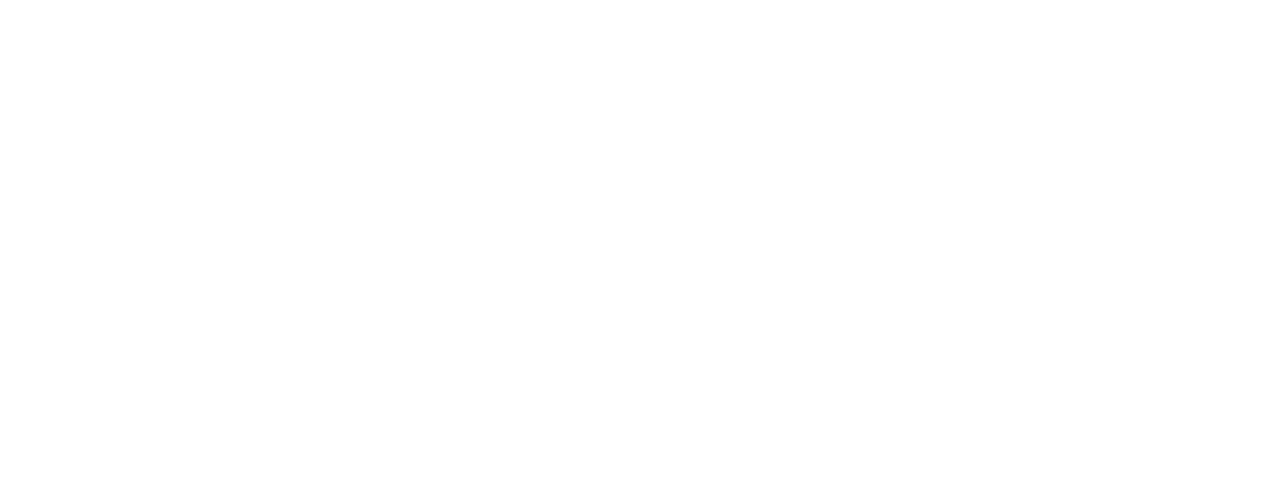
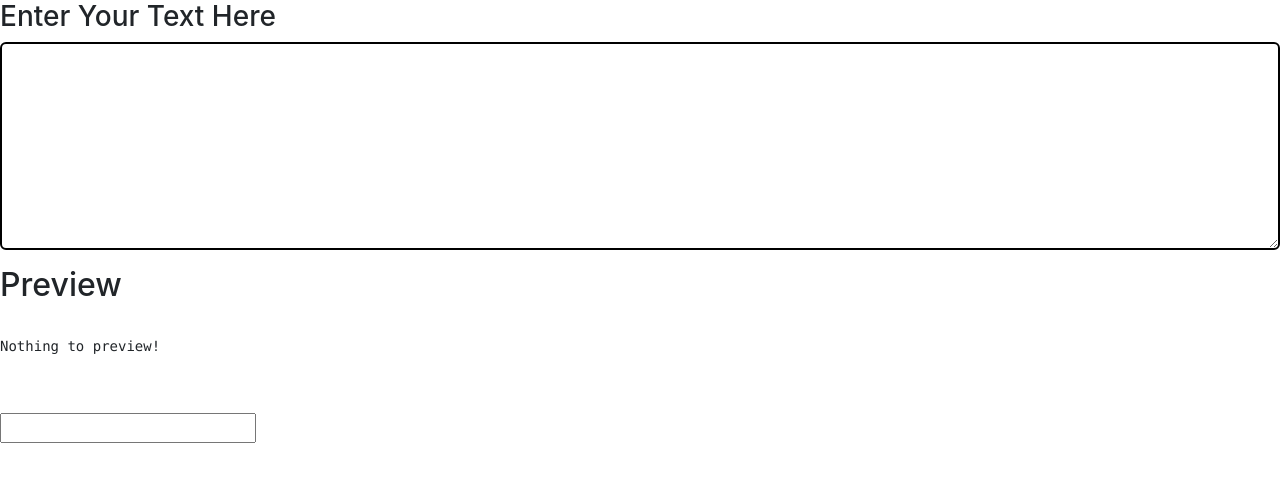
Before and after one commit to himanshu064/react-training, a React (Create React App) app: page / in a window 1280 px wide. Before the commit this address had no page. Shown: the top 482 px of the page. Built offline with nearby package versions, Linux system fonts and the light colour scheme.

Commit message:
assignment1

```diff
--- a/public/index.html
+++ b/public/index.html
@@ -15,6 +15,12 @@
       user's mobile device or desktop. See https://developers.google.com/web/fundamentals/web-app-manifest/
     -->
     <link rel="manifest" href="%PUBLIC_URL%/manifest.json" />
+    <link
+      href="https://cdn.jsdelivr.net/npm/bootstrap@5.2.1/dist/css/bootstrap.min.css"
+      rel="stylesheet"
+      integrity="sha384-iYQeCzEYFbKjA/T2uDLTpkwGzCiq6soy8tYaI1GyVh/UjpbCx/TYkiZhlZB6+fzT"
+      crossorigin="anonymous"
+    />
     <!--
       Notice the use of %PUBLIC_URL% in the tags above.
       It will be replaced with the URL of the `public` folder during the build.
@@ -29,6 +35,11 @@
   <body>
     <noscript>You need to enable JavaScript to run this app.</noscript>
     <div id="root"></div>
+    <script
+      src="https://cdn.jsdelivr.net/npm/bootstrap@5.2.1/dist/js/bootstrap.bundle.min.js"
+      integrity="sha384-u1OknCvxWvY5kfmNBILK2hRnQC3Pr17a+RTT6rIHI7NnikvbZlHgTPOOmMi466C8"
+      crossorigin="anonymous"
+    ></script>
     <!--
       This HTML file is a template.
       If you open it directly in the browser, you will see an empty page.
--- a/src/App.js
+++ b/src/App.js
@@ -1,17 +1,11 @@
-import { BrowserRouter, Routes, Route } from "react-router-dom";
-import Task1 from "./pages/Task1";
-import Task2 from "./pages/Task2";
-import Task3 from "./pages/Task3";
+import React from 'react';
+import TextForm from './Assign1/Textform';
 
 function App() {
   return (
-    <BrowserRouter>
-      <Routes>
-        <Route path='/task1' element={<Task1 />} />
-        <Route path='/task2' element={<Task2 />} />
-        <Route path='/task3' element={<Task3 />} />
-      </Routes>
-    </BrowserRouter>
+  <>
+  <TextForm/>
+  </>
   );
 }
 
--- /dev/null
+++ b/src/Assign1/Textform.js
@@ -0,0 +1,24 @@
+import React from 'react';
+import { useState } from 'react';
+import './style.css';
+
+const TextForm = () => {
+const [text,setText] = useState ("");
+const handleOnChange = (event)=>{
+setText (event.target.value);
+console.log(text,'text')
+}
+return (
+<>
+<h3>Enter Your Text Here</h3>
+<div className="mb-3">
+<textarea className="form-control" value={text} onChange={handleOnChange} id="myBox" rows="8"></textarea>
+</div>
+<h2>Preview</h2>
+<p id='preview' className='preview'> <pre>{text.length>0?text:"Nothing to preview!"}</pre> </p>
+<input readOnly type='text'></input>
+</>
+)
+}
+
+export default TextForm;
--- /dev/null
+++ b/src/Assign1/style.css
@@ -0,0 +1,10 @@
+#myBox{
+    border: 2px solid black;
+    }
+    #preview{
+    white-space: pre;
+    }
+    .preview pre{
+        white-space:pre-wrap;
+    /* white-space: pre-line; */
+    }
--- a/src/pages/Task1/index.js
+++ /dev/null
@@ -1,7 +0,0 @@
-import React from "react";
-
-const Task1 = () => {
-  return <div>Task1</div>;
-};
-
-export default Task1;
--- a/src/pages/Task2/index.js
+++ /dev/null
@@ -1,7 +0,0 @@
-import React from "react";
-
-const Task2 = () => {
-  return <div>Task2</div>;
-};
-
-export default Task2;
--- a/src/pages/Task3/index.js
+++ /dev/null
@@ -1,7 +0,0 @@
-import React from "react";
-
-const Task3 = () => {
-  return <div>Task3</div>;
-};
-
-export default Task3;
```
Also changed, not shown: src/pages/Task1/readme.md (deleted), src/pages/Task2/readme.md (deleted), src/pages/Task3/readme.md (deleted).
